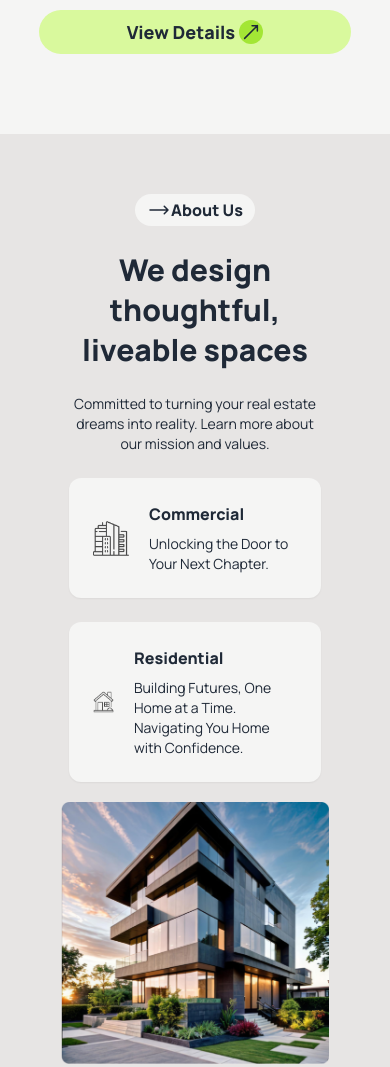
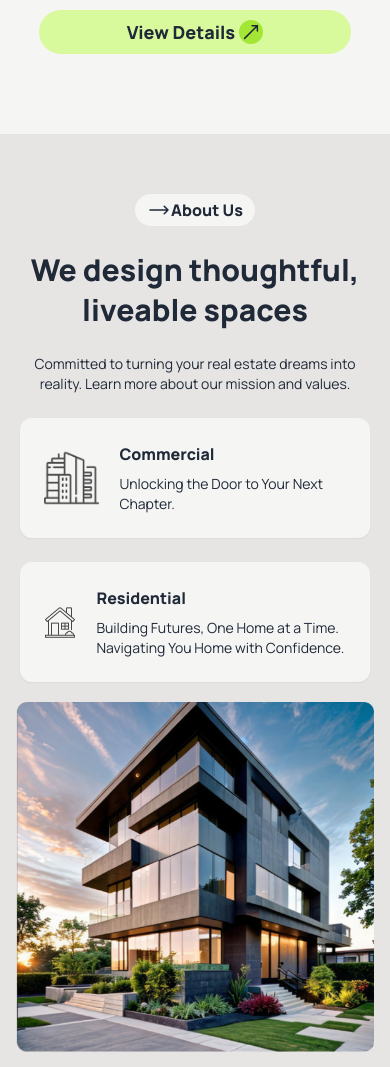
Before and after one commit to Apurbo-Knight/Assignment--03, a plain HTML site: page index.html in a window 390 px wide. Shown: the part 700-1767 px from the top of the page. Drawn offline with nearby package versions, Linux system fonts and the light colour scheme.

Commit message:
fixed width for about section

```diff
--- a/index.html
+++ b/index.html
@@ -127,7 +127,7 @@
     </header>
     <main>
         <!-- about section start -->
-        <section class="w-9/12 mx-auto pt-10">
+        <section class="lg:w-9/12 mx-auto pt-10">
             <div class="-ml-4 -mb-4 hidden lg:block">
                 <img src="./image/Vector.png" alt="">
             </div>
```
